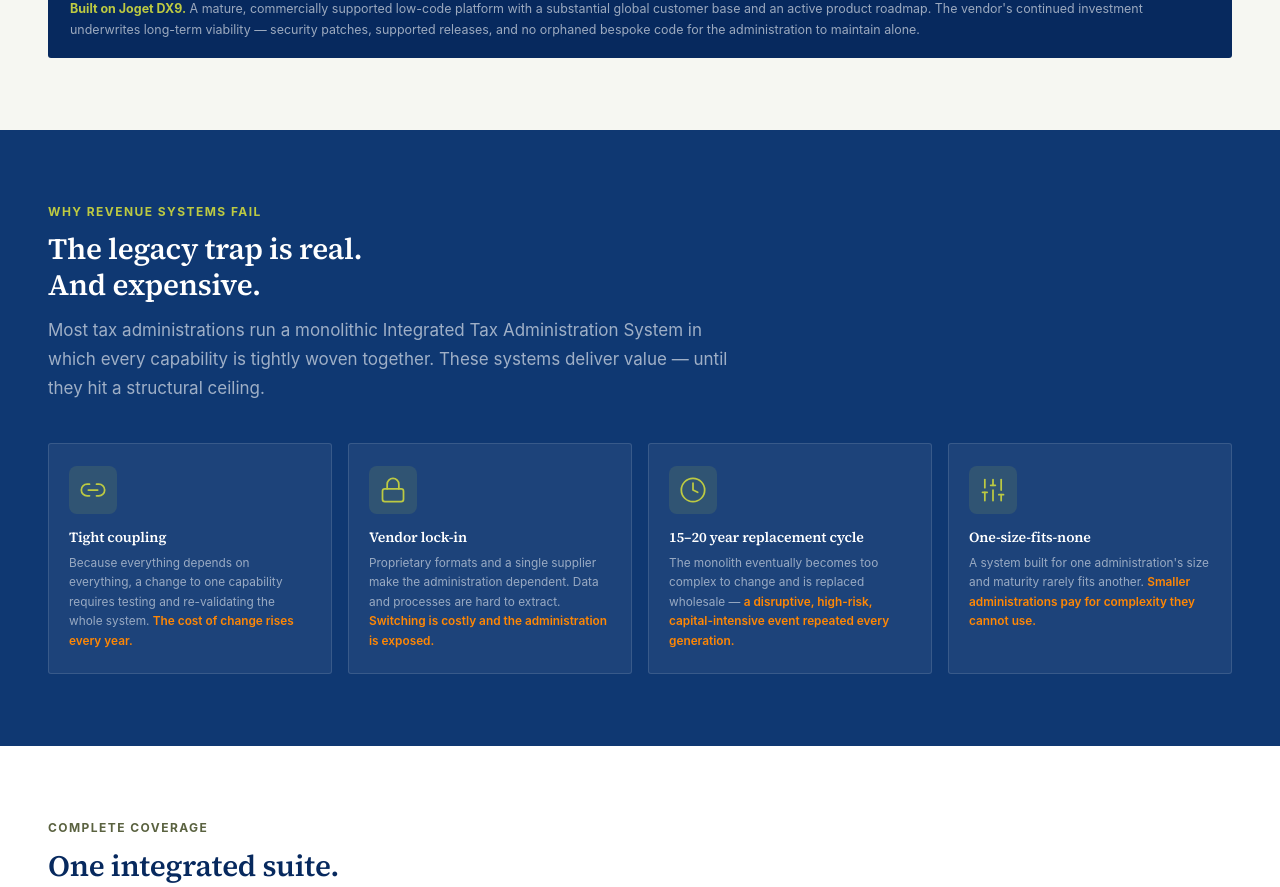
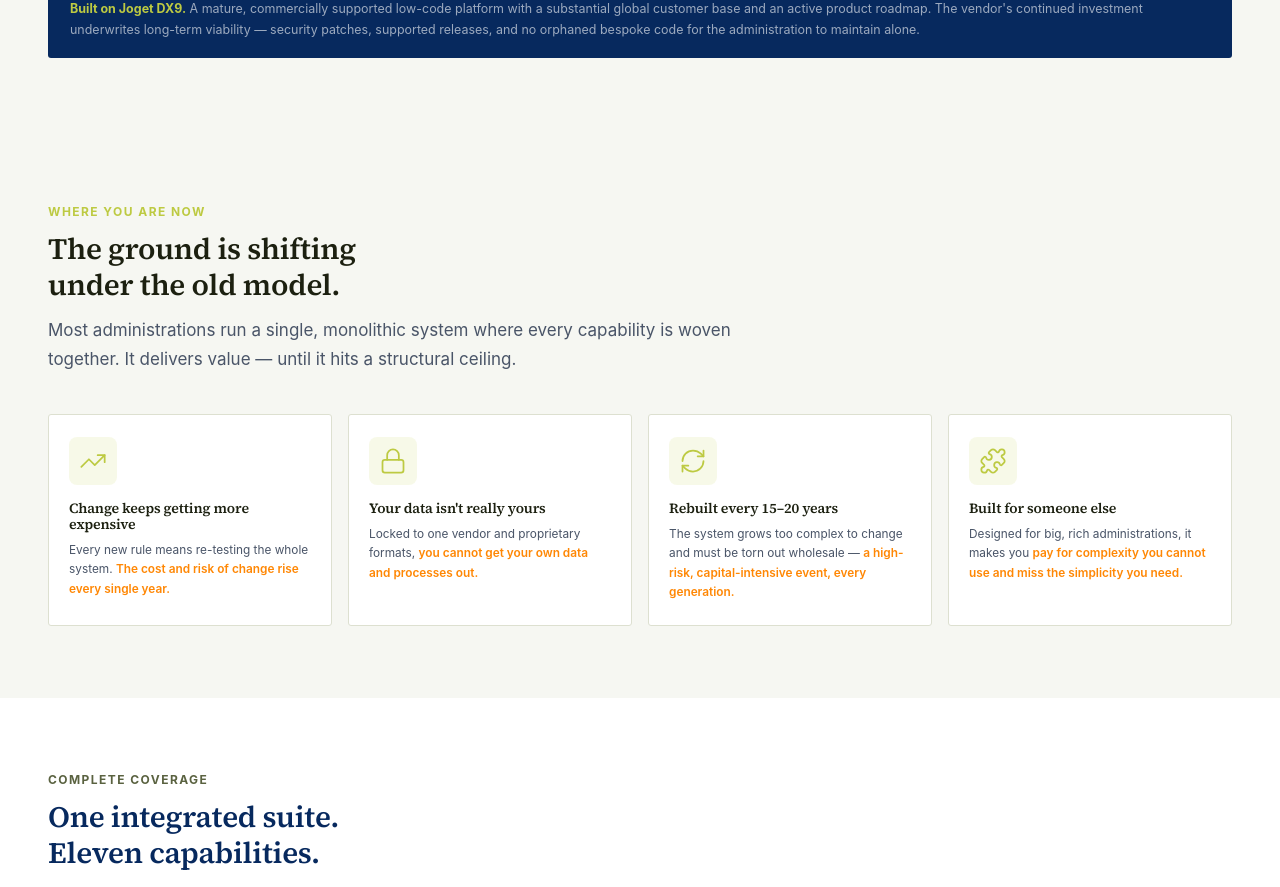
Before and after one commit to alaponin/daftaria-website, a React (Vite) app: page / in a window 1280 px wide. Shown: the part 1220-2107 px from the top of the page. Built offline with nearby package versions, Linux system fonts and the light colour scheme.

Commit message:
feat(problem): reframe the four structural pains in customer language

```diff
--- a/src/components/Problem.css
+++ b/src/components/Problem.css
@@ -1,12 +1,12 @@
 .problem {
-  background: var(--blue-md);
+  background: var(--off);
   padding: 72px 48px;
 }
 
 .problem__h2 {
   font-size: 1.85rem;
   font-weight: 800;
-  color: white;
+  color: var(--text);
   line-height: 1.2;
   margin-bottom: 14px;
 }
@@ -19,8 +19,8 @@
 }
 
 .problem__card {
-  background: rgba(255, 255, 255, 0.06);
-  border: 1px solid rgba(255, 255, 255, 0.12);
+  background: var(--surface);
+  border: 1px solid var(--border);
   border-radius: 3px;
   padding: 22px 20px;
 }
@@ -40,13 +40,13 @@
 .problem__card-title {
   font-size: 0.88rem;
   font-weight: 700;
-  color: white;
+  color: var(--text);
   margin-bottom: 8px;
 }
 
 .problem__card-body {
   font-size: 0.74rem;
-  color: rgba(255, 255, 255, 0.55);
+  color: var(--text-secondary);
   line-height: 1.65;
 }
 
--- a/src/components/Problem.jsx
+++ b/src/components/Problem.jsx
@@ -1,43 +1,43 @@
-import { Link2, Lock, Clock, Sliders } from 'lucide-react'
+import { TrendingUp, Lock, RefreshCw, PuzzleIcon } from 'lucide-react'
 import './Problem.css'
 
 const PROBLEMS = [
   {
-    Icon: Link2,
-    title: 'Tight coupling',
-    body: 'Because everything depends on everything, a change to one capability requires testing and re-validating the whole system. ',
-    accent: 'The cost of change rises every year.',
+    Icon: TrendingUp,
+    title: 'Change keeps getting more expensive',
+    body: 'Every new rule means re-testing the whole system. ',
+    accent: 'The cost and risk of change rise every single year.',
   },
   {
     Icon: Lock,
-    title: 'Vendor lock-in',
-    body: 'Proprietary formats and a single supplier make the administration dependent. Data and processes are hard to extract. ',
-    accent: 'Switching is costly and the administration is exposed.',
+    title: "Your data isn't really yours",
+    body: 'Locked to one vendor and proprietary formats, ',
+    accent: 'you cannot get your own data and processes out.',
   },
   {
-    Icon: Clock,
-    title: '15–20 year replacement cycle',
-    body: 'The monolith eventually becomes too complex to change and is replaced wholesale — ',
-    accent: 'a disruptive, high-risk, capital-intensive event repeated every generation.',
+    Icon: RefreshCw,
+    title: 'Rebuilt every 15–20 years',
+    body: 'The system grows too complex to change and must be torn out wholesale — ',
+    accent: 'a high-risk, capital-intensive event, every generation.',
   },
   {
-    Icon: Sliders,
-    title: 'One-size-fits-none',
-    body: "A system built for one administration's size and maturity rarely fits another. ",
-    accent: 'Smaller administrations pay for complexity they cannot use.',
+    Icon: PuzzleIcon,
+    title: 'Built for someone else',
+    body: 'Designed for big, rich administrations, it makes you ',
+    accent: 'pay for complexity you cannot use and miss the simplicity you need.',
   },
 ]
 
 export default function Problem() {
   return (
     <section className="problem" id="problem">
-      <p className="eyebrow eyebrow--green">Why revenue systems fail</p>
+      <p className="eyebrow eyebrow--green">Where you are now</p>
       <h2 className="problem__h2">
-        The legacy trap is real.<br />And expensive.
+        The ground is shifting<br />under the old model.
       </h2>
-      <p className="s-sub s-sub--light">
-        Most tax administrations run a monolithic Integrated Tax Administration System in which every
-        capability is tightly woven together. These systems deliver value — until they hit a structural ceiling.
+      <p className="s-sub">
+        Most administrations run a single, monolithic system where every capability is woven
+        together. It delivers value — until it hits a structural ceiling.
       </p>
       <div className="problem__grid">
         {PROBLEMS.map(({ Icon, title, body, accent }) => (
```
